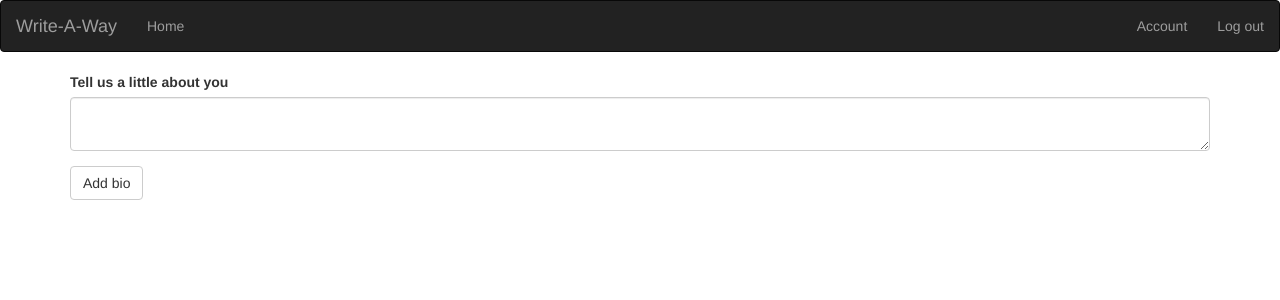
After one commit to JoyWambui/write-a-way, a Flask app: a page that uses app/templates/account/account_update.html in a window 1280 px wide. The commit adds this page. Shown: the top 300 px of the page. Run offline with Flask 2, Linux system fonts and the light colour scheme; a user stored in the database is signed in; tables that the repository leaves empty hold one stand-in row (values such as "Sample post"); some libraries are stand-ins or nearby versions.

Commit message:
Add bio to account

```diff
--- a/app/main/forms.py
+++ b/app/main/forms.py
@@ -0,0 +1,8 @@
+import imp
+from flask_wtf import FlaskForm
+from wtforms import TextAreaField,SubmitField
+from wtforms.validators import InputRequired
+
+class UpdateUserAccount(FlaskForm):
+    added_user_bio = TextAreaField('Tell us a little about you',validators=[InputRequired()])
+    bio_submit = SubmitField('Add bio')
--- a/app/main/views.py
+++ b/app/main/views.py
@@ -1,6 +1,9 @@
 from flask import render_template,request,redirect,url_for,abort
+from flask_login import login_required
 from ..models import User
 from . import main
+from .forms import UpdateUserAccount
+from .. import db
 
 @main.route('/')
 def index():
@@ -13,3 +16,19 @@ def account(username):
         abort(404)
     title='Your Account'
     return render_template('account/account.html', title=title,user=user)
+
+@main.route('/user/<username>/update', methods=['GET','POST'])
+@login_required
+def update_account(username):
+    user=User.query.filter_by(username=username).first()
+    if user is None:
+        abort(404)
+    bio_form= UpdateUserAccount()
+    if bio_form.validate_on_submit():
+        user.user_bio= bio_form.added_user_bio.data
+        db.session.add(user)
+        db.session.commit()
+        return redirect(url_for('.account',username= user.username))
+
+    title='Update Account'
+    return render_template('account/account_update.html', title=title,bio_form=bio_form)
--- a/app/templates/account/account.html
+++ b/app/templates/account/account.html
@@ -10,10 +10,13 @@
             {%else%}
                 <p> {{user.username| capitalize}} has no bio </p>
             {% endif %}
+            {% if user == current_user %}
+                <a href="{{url_for('main.update_account',username=user.username)}}">Edit profile</a>
+            {% endif %}
         </div>
 
         <div class="col-md-4">
-            {% if user.profile_pic_path %}
+            {% if user.user_account_image %}
                 <img src="{{url_for('static',filename=user.profile_pic_path)}}" alt="" class="img-thumbnail">
             {%else%}
                 <p>No profile picture</p>
--- /dev/null
+++ b/app/templates/account/account_update.html
@@ -0,0 +1,8 @@
+{% extends 'base.html' %}
+{% import 'bootstrap/wtf.html' as wtf %}
+
+{% block content %}
+<div class="container">
+  {{wtf.quick_form(bio_form)}}
+</div>
+{% endblock %}
```
